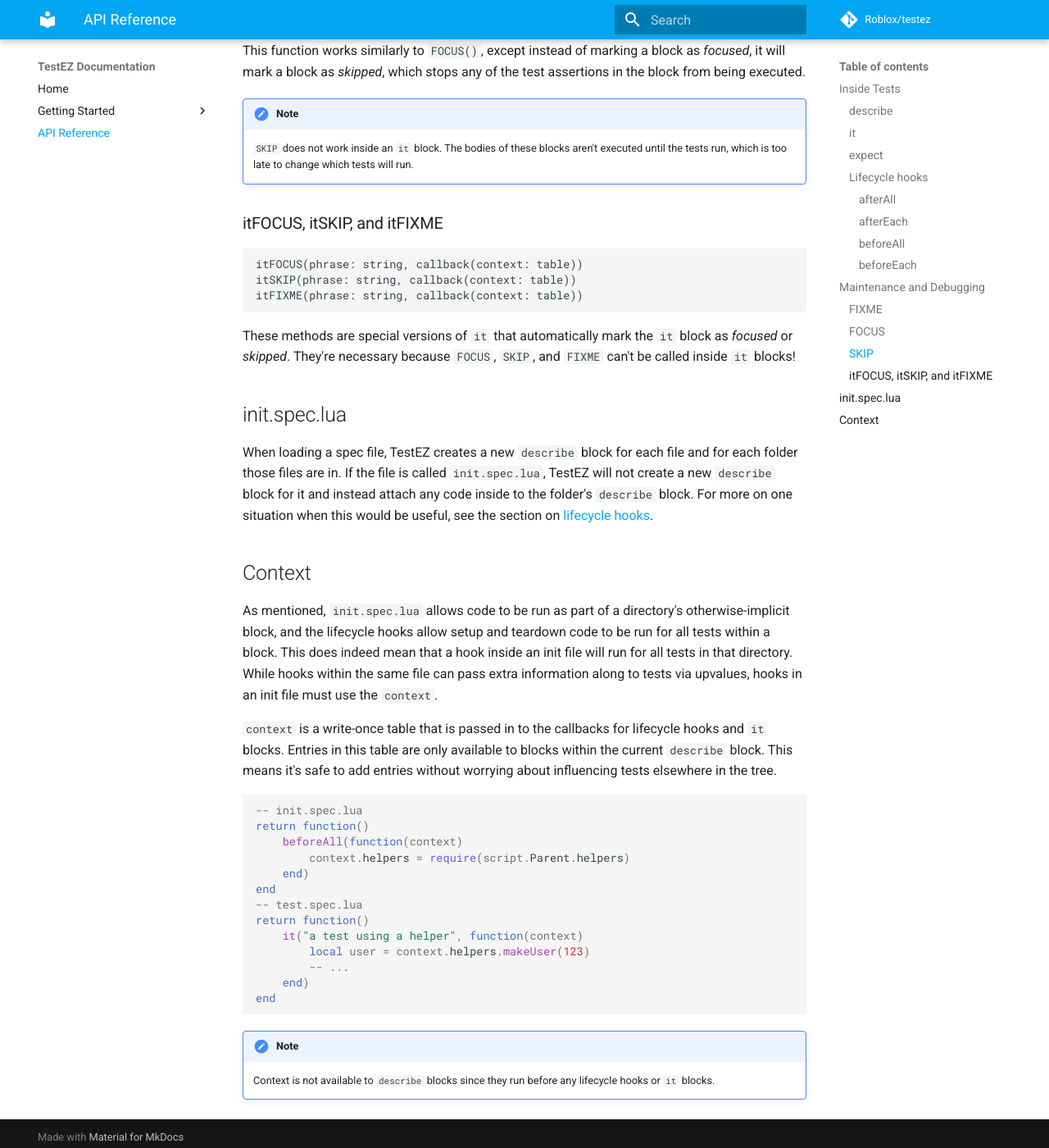
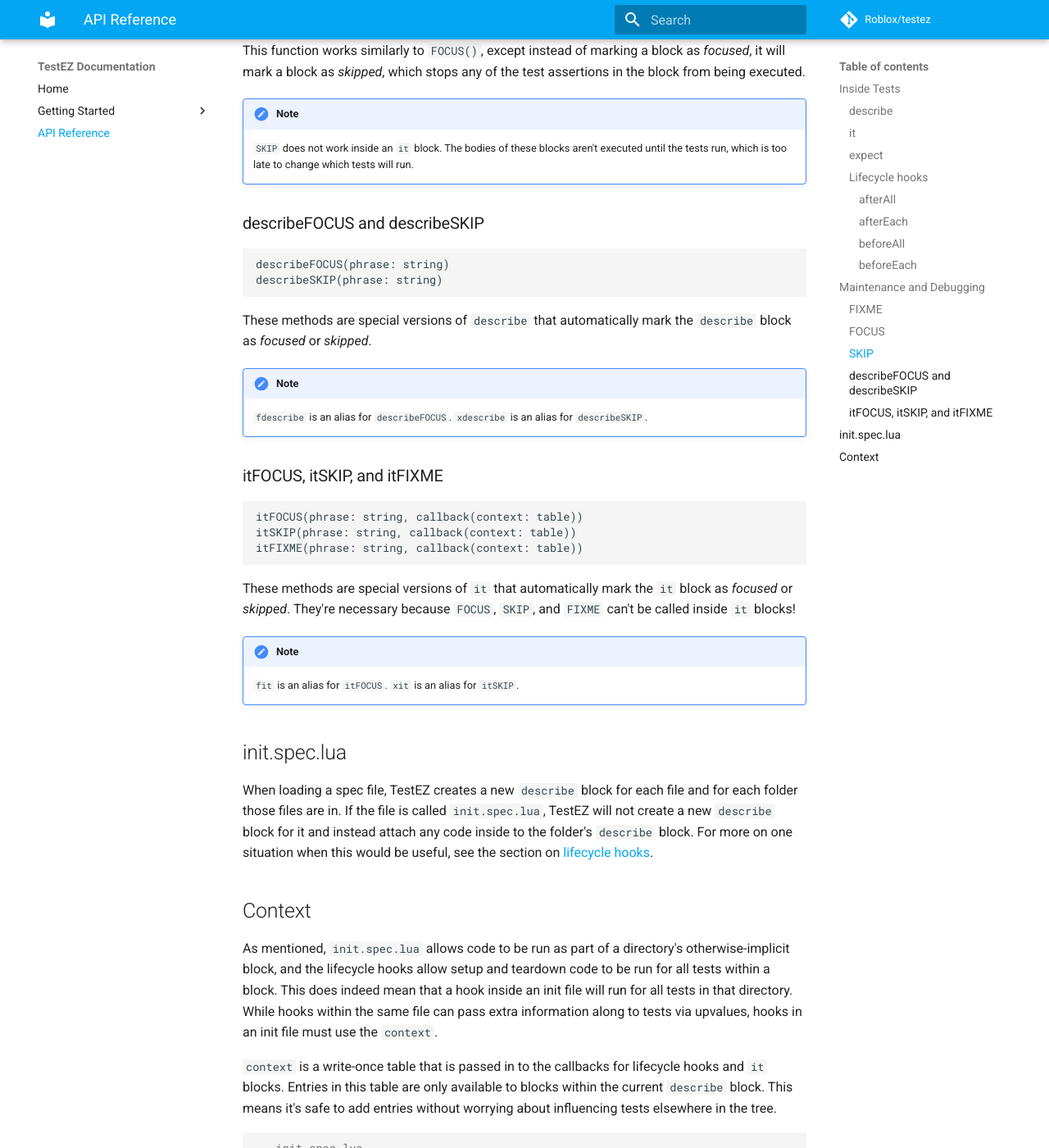
Before and after one commit to Roblox/testez, an MkDocs documentation site: the page built from docs/api-reference.md, in a window 1280 px wide and 1400 px high, scrolled down 5698 px. Shown: the whole window at 82% size. Built offline with MkDocs 1.6.1 and Material for MkDocs 9.7.7, drawn with Linux system fonts in a browser that asks for light colours; comment, search, counter and statistics services are not loaded; old or Windows-style settings are respelled for this version of MkDocs; some of the changed text lies outside the part shown.

Commit message:
address comments

````diff
--- a/docs/api-reference.md
+++ b/docs/api-reference.md
@@ -147,13 +147,13 @@ afterEach(function()
 	globalState = DEFAULT_STATE
 end)
 
-it("SHOULD read globalState", function()
-	expect(globalState.hello).to.equal("world")
-end)
-
 it("SHOULD insert globalState", function()
 	globalState.foo = "bar"
 	expect(globalState.foo).to.equal("bar")
+end)
+
+it("SHOULD read globalState", function()
+	expect(globalState.hello).to.equal("world")
 end)
 ```
 
@@ -261,6 +261,19 @@ This function works similarly to `FOCUS()`, except instead of marking a block as
 !!!note
 	`SKIP` does not work inside an `it` block. The bodies of these blocks aren't executed until the tests run, which is too late to change which tests will run.
 
+### describeFOCUS and describeSKIP
+```
+describeFOCUS(phrase: string)
+describeSKIP(phrase: string)
+```
+
+These methods are special versions of `describe` that automatically mark the `describe` block as *focused* or *skipped*.
+
+!!!note
+	`fdescribe` is an alias for `describeFOCUS`.
+	`xdescribe` is an alias for `describeSKIP`.
+
+
 ### itFOCUS, itSKIP, and itFIXME
 ```
 itFOCUS(phrase: string, callback(context: table))
@@ -269,6 +282,11 @@ itFIXME(phrase: string, callback(context: table))
 ```
 
 These methods are special versions of `it` that automatically mark the `it` block as *focused* or *skipped*. They're necessary because `FOCUS`, `SKIP`, and `FIXME` can't be called inside `it` blocks!
+
+!!!note
+	`fit` is an alias for `itFOCUS`.
+	`xit` is an alias for `itSKIP`.
+
 
 ## init.spec.lua
 
@@ -299,6 +317,7 @@ return function()
 		context.helpers = require(script.Parent.helpers)
 	end)
 end
+
 -- test.spec.lua
 return function()
 	it("a test using a helper", function(context)
````
